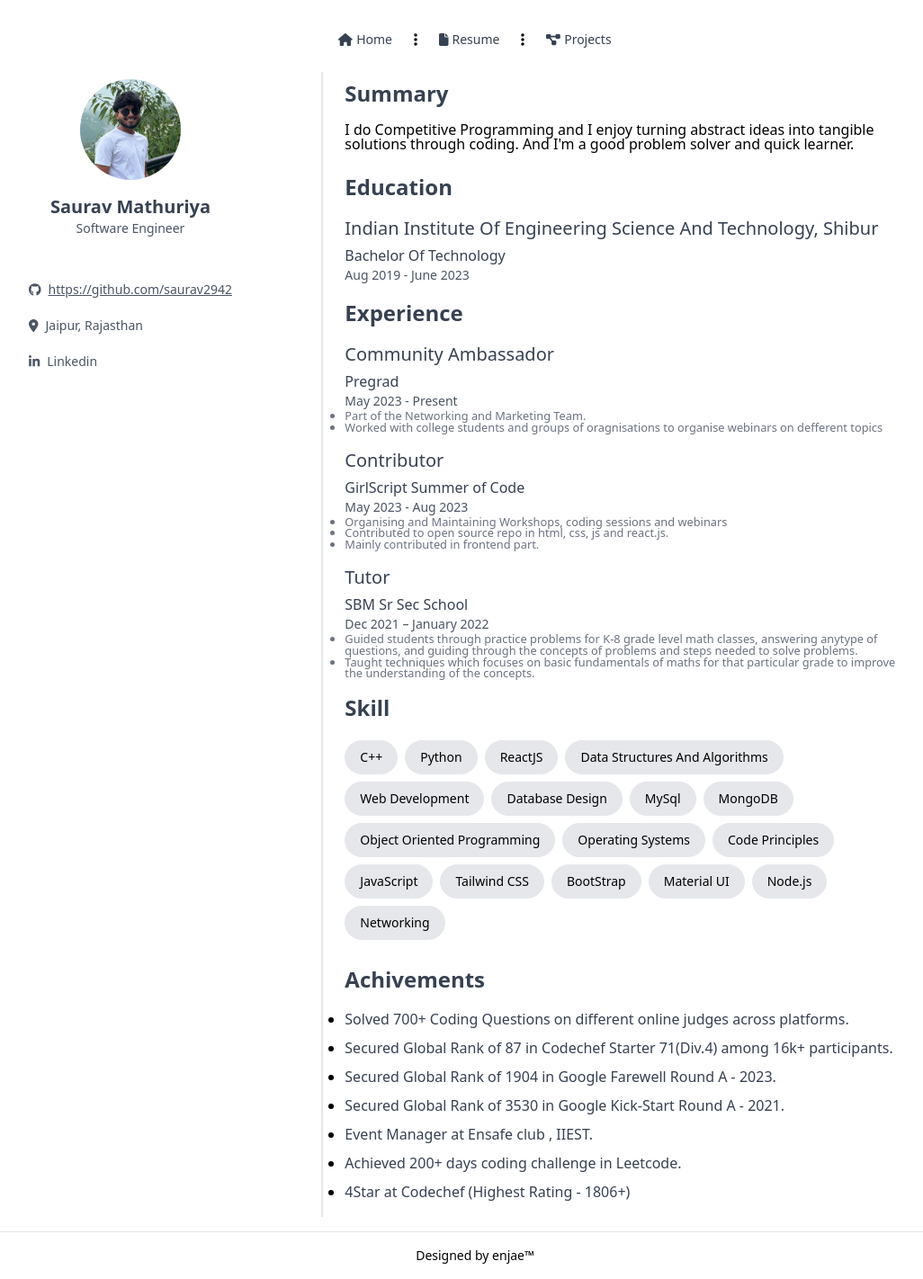
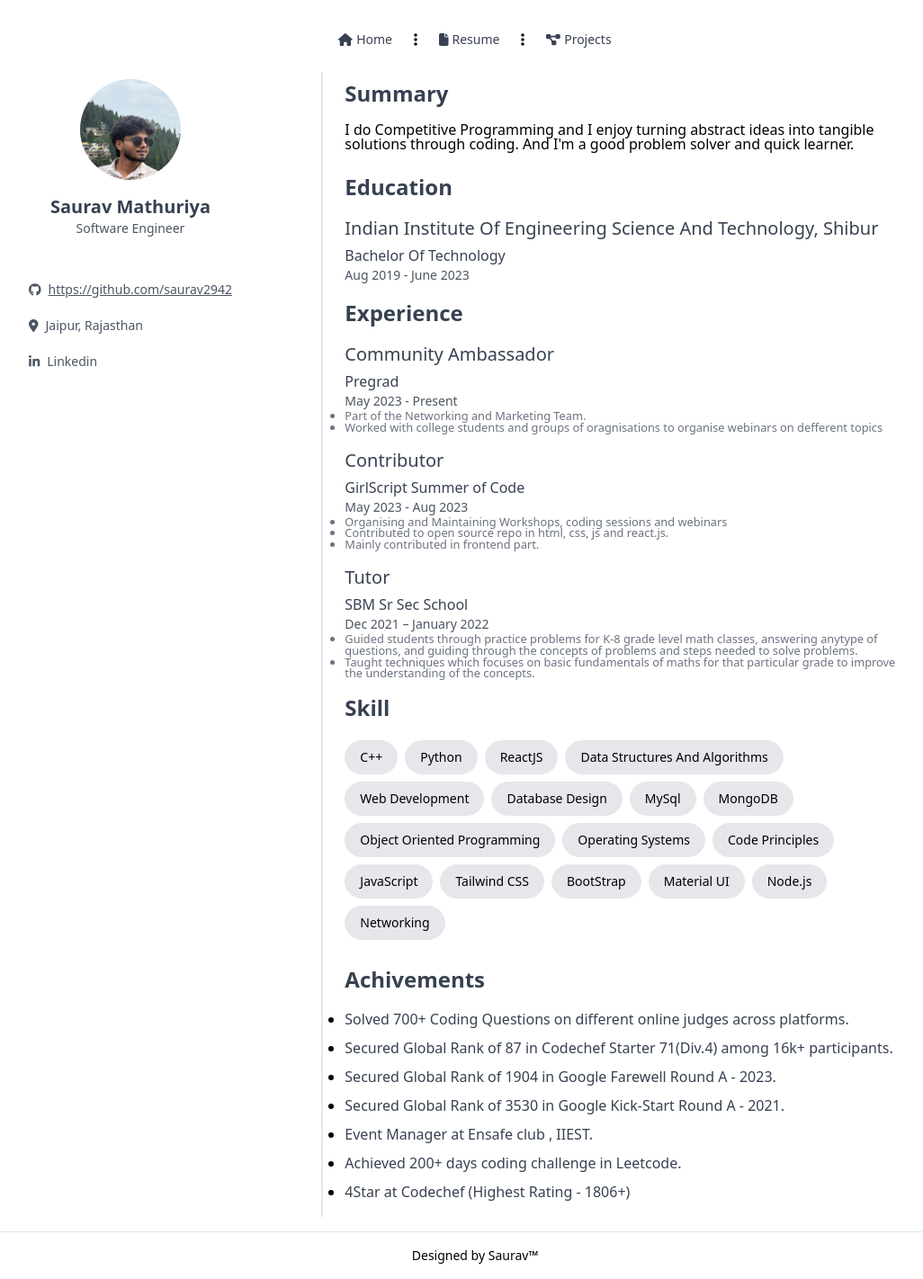
Before and after one commit to saurav2942/Portfolio, a React (Vite) app: page /resume in a window 1280 px wide. Shown: the whole page at 90% size, without its empty margins (112-1138 px from the left). Built offline with nearby package versions, Linux system fonts and the light colour scheme.

Commit message:
Again UI Changes

```diff
--- a/src/components/ProjectsPage.js
+++ b/src/components/ProjectsPage.js
@@ -432,8 +432,11 @@ const Projects = () => {
             <hr className="my-6 border-gray-200 sm:mx-auto lg:my-4"></hr>
             <p className="flex justify-center text-sm text-black text-center my-4">
               Designed by&nbsp;
-              <a href="https://enjae.netlify.app/" className="hover:underline">
-                enjae™
+              <a
+                href="https://www.linkedin.com/in/saurav2942/"
+                className="hover:underline"
+              >
+                Saurav™
               </a>
             </p>
           </div>
--- a/src/components/Resume.js
+++ b/src/components/Resume.js
@@ -24,7 +24,7 @@ library.add(
 );
 import { Link } from "react-router-dom";
 // import Icon from "../assets/icon.png";
-const Icon = new URL("../assets/icon.png", import.meta.url);
+const Icon = new URL("../assets/icon2.png", import.meta.url);
 
 const Dots = () => {
   return (
@@ -499,8 +499,11 @@ const Resume = () => {
             <hr className="my-6 border-gray-200 sm:mx-auto lg:my-4"></hr>
             <p className="flex justify-center text-sm text-black text-center my-4">
               Designed by&nbsp;
-              <a href="https://enjae.netlify.app/" className="hover:underline">
-                enjae™
+              <a
+                href="https://www.linkedin.com/in/saurav2942/"
+                className="hover:underline"
+              >
+                Saurav™
               </a>
             </p>
           </div>
```
Also changed, not shown: src/assets/Icon2.png (added), 1 other file (tests, documents, lock files or other folders).
